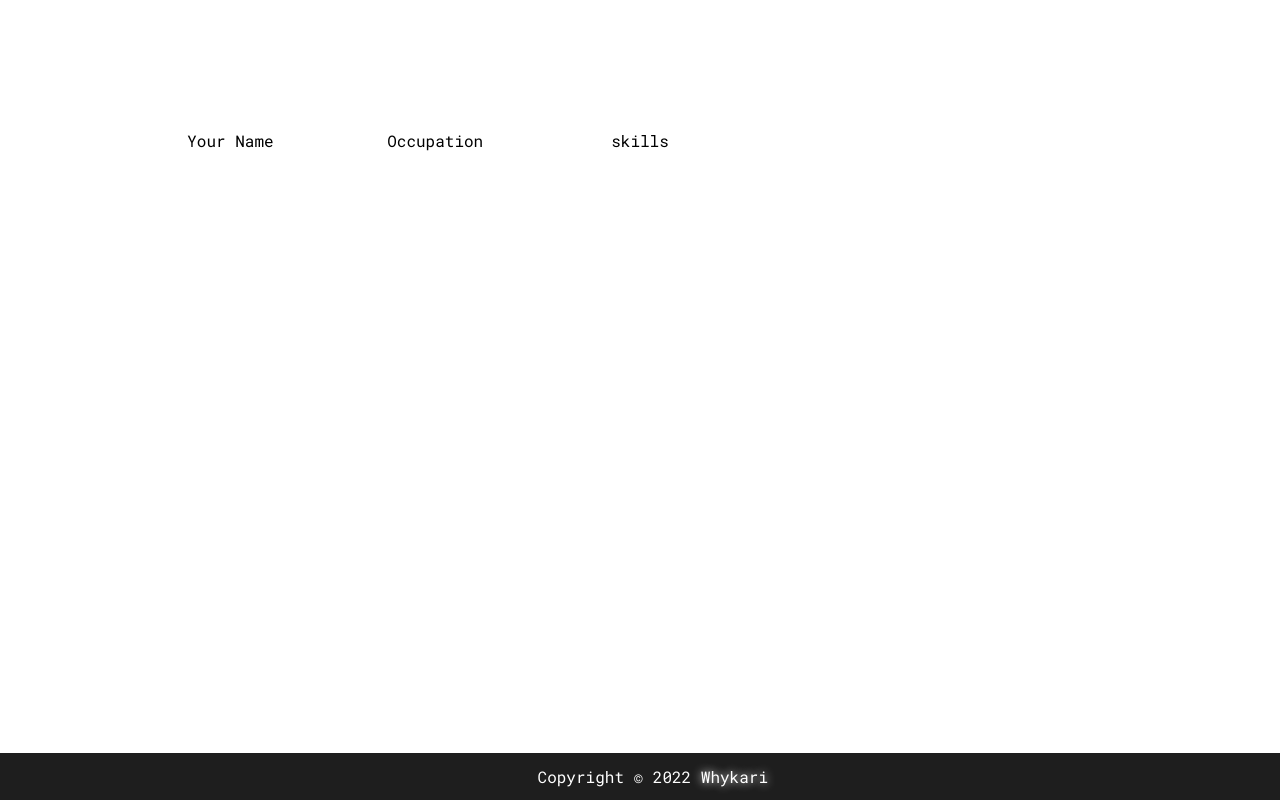
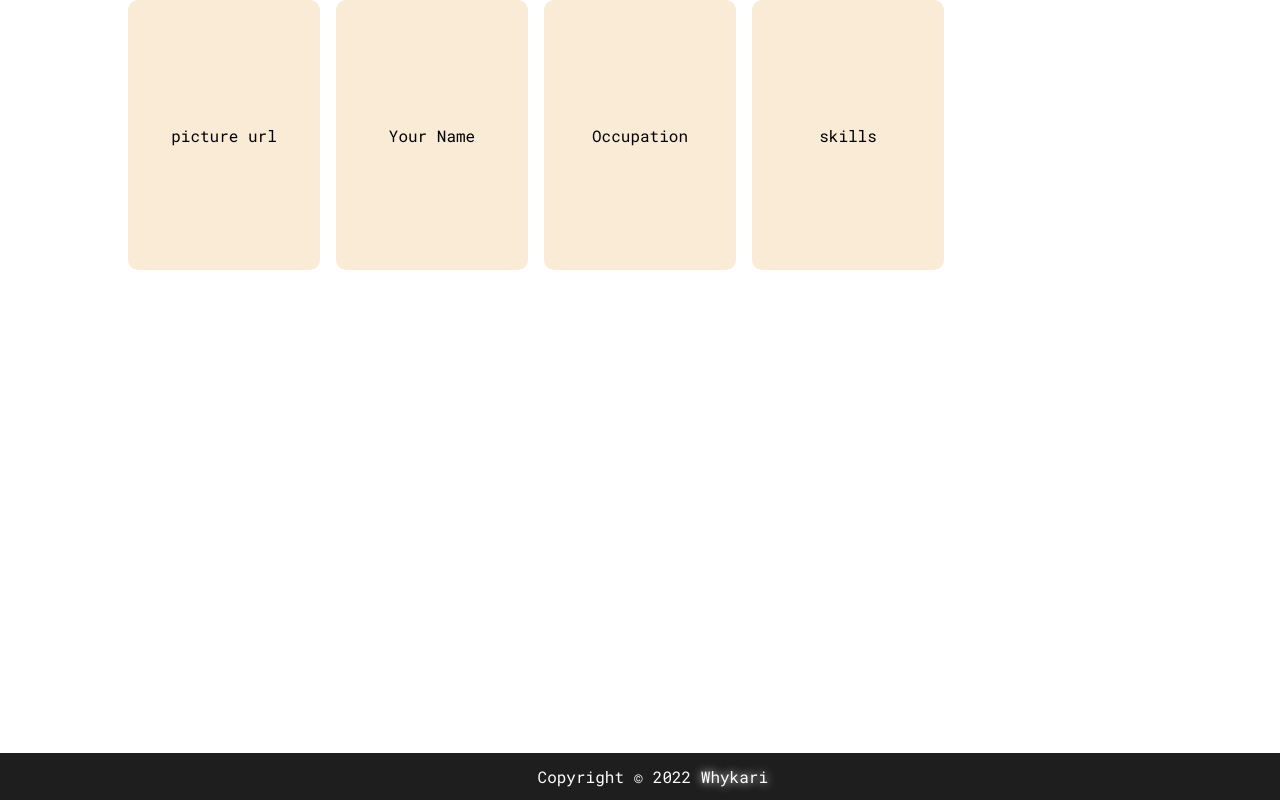
Before and after one commit to Chuan-Chen/CV-Application, a React app: page / in a window 1280 px wide. Built offline with nearby package versions, Linux system fonts and the light colour scheme.

Commit message:
added more stuff

```diff
--- a/src/components/App.css
+++ b/src/components/App.css
@@ -29,6 +29,7 @@ body{
     "picture picture description description description"
     "picture picture skills skills skills";
     grid-template-columns: repeat(5, 1fr);
+    gap: 1rem;
 }
 
 .container{
--- a/src/components/App.js
+++ b/src/components/App.js
@@ -6,6 +6,7 @@ export default class App extends Component{
     constructor(){
         super();
         this.state = {
+            picture: "picture url",
             name: "Your Name",
             occupation: "Occupation",
             skills: "skills",
@@ -17,6 +18,7 @@ export default class App extends Component{
         return(
             <div className="container">
                 <div className="content-body">
+                    <TextField label = {this.state.picture}/>
                     <TextField label = {this.state.name}/>
                     <TextField label = {this.state.occupation}/>
                     <TextField label = {this.state.skills}/>
--- a/src/components/TextField.css
+++ b/src/components/TextField.css
@@ -1,4 +1,12 @@
 
 .text-field{
-    text-align: center;
+    display: flex;
+    justify-content: center;
+    align-items: center;
+    user-select: none;
+    cursor: pointer;
+    height: 100%;
+    width: 100%;
+    background-color: antiquewhite;
+    border-radius: 10px;
 }
--- a/src/components/TextField.js
+++ b/src/components/TextField.js
@@ -9,14 +9,15 @@ export default class TextField extends React.Component{
         }
     }
     handleClick = (e) => {
-        console.log(this)
+        console.log(e.clientX, e.clientY);
+
     }
 
     render(){
 
         return(
-          <div className="text-field">
-            <div onClick={this.handleClick}>{this.state.text}</div>
+          <div onClick={this.handleClick} className="text-field">
+            <div>{this.state.text}</div>
           </div>
         );
     }
```
Also changed, not shown: src/components/Popup.js (added, +13 -0 lines), src/components/Popup.css (added).
